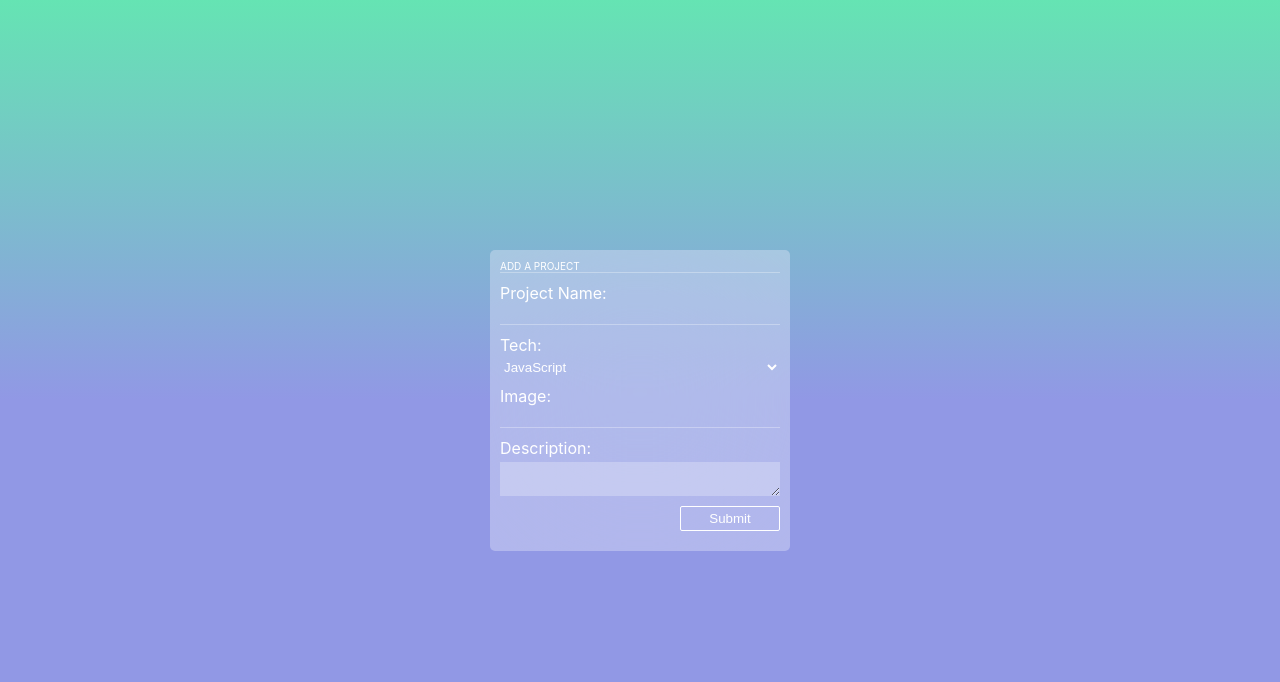
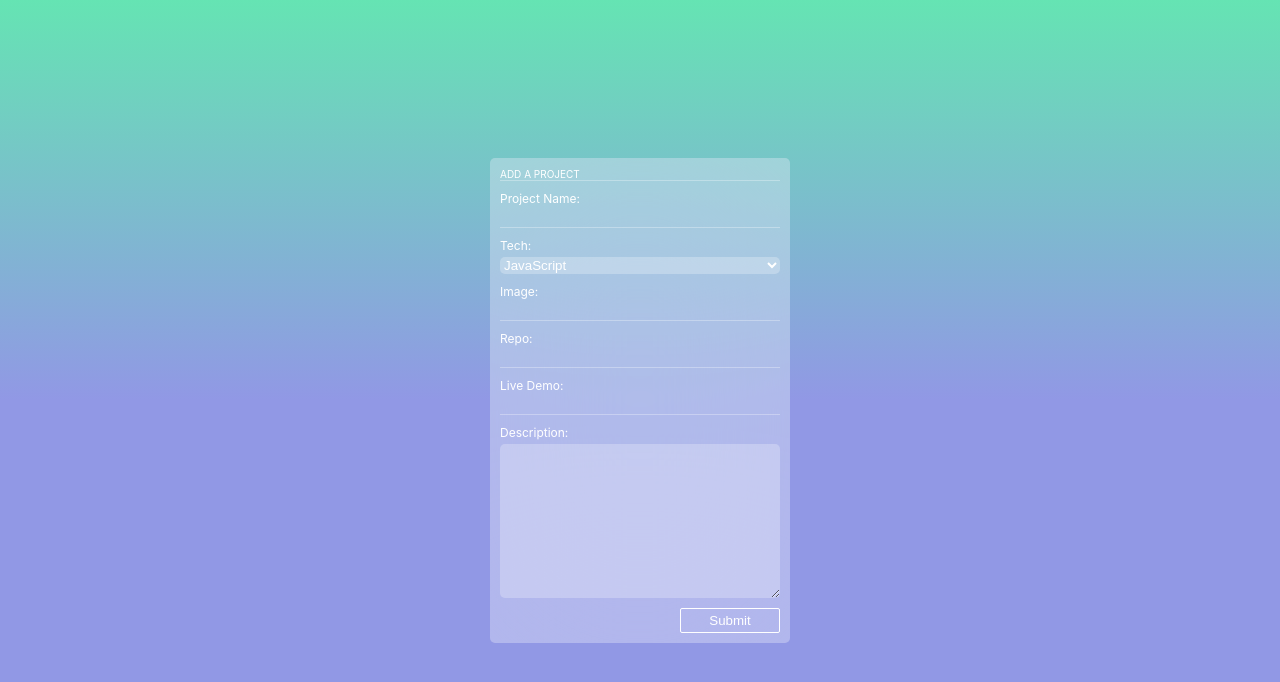
Before and after one commit to adrianmendez03/your-projects-api, a React (Create React App) app: page / in a window 1280 px wide. Shown: the top 682 px of the page. Built offline with nearby package versions, Linux system fonts and the light colour scheme.

Commit message:
progress: form functionality

```diff
--- a/src/App.css
+++ b/src/App.css
@@ -1,3 +1,4 @@
+
 @import url('https://fonts.googleapis.com/css2?family=Nunito&display=swap');
 
 html {
@@ -24,9 +25,10 @@ body {
     border-radius: 5px;
 }
 
-form {
+.form {
     display: flex;
     flex-direction: column;
+    font-size: 12px;
 }
 
 .header {
@@ -40,7 +42,7 @@ label {
     margin-bottom: 4px;
 }
 
-input {
+input, button {
     background-color: transparent;
     border: none;
     color: #fff;
@@ -55,8 +57,9 @@ input[type=text] {
 }
 
 select {
-    background-color: transparent;
+    background-color: rgba(255, 255, 255, 0.25);
     border: none;
+    border-radius: 5px;
     color: #fff;
 }
 
@@ -65,12 +68,14 @@ input, select {
 }
 
 textarea {
+    height: 150px;
     background-color: rgba(255, 255, 255, 0.25);
     border: none;
     color: #fff;
+    border-radius: 5px;
 }
 
-input[type=submit] {
+button {
     width: 100px;
     margin-top: 10px;
     padding: 4px;
@@ -83,7 +88,7 @@ input[type=submit] {
     text-transform: uppercase;
 }
 
-input[type=submit]:hover {
+button:hover {
     background-color: rgba(255, 255, 255, 0.25);
     cursor: pointer;
 }
--- a/src/App.js
+++ b/src/App.js
@@ -1,28 +1,68 @@
+import React, { useState } from 'react';
 import logo from './logo.svg';
 import './App.css';
 
 function App() {
+
+  const url = "https://your-projects-api.herokuapp.com"
+
+  const emptyForm = {
+    name: "",
+    tech: "javascript",
+    image: "",
+    repo: "",
+    demo: "",
+    description: ""
+  }
+
+  const [formVals, setFormVals] = useState(emptyForm)
+
+  const handleChange = event => {
+    const name = event.target.name
+    setFormVals({
+      ...formVals,
+      [name]: event.target.value
+    })
+  }
+
+  const handleCreate = newProject => {
+    fetch(url + '/projects/', {
+      method: "post",
+      headers: {
+        "Content-Type": "application/json"
+      },
+      body: JSON.stringify(newProject)
+    }).then(() => {
+      setFormVals(emptyForm)
+      alert("Project added!")
+    })
+  }
+
   return (
     <div className="App">
       <div className="form-container">
           <div className="header">Add a project</div>
-          <form>
+          <div className="form">
               <label for="name">Project Name:</label>
-              <input type="text" name="name"/>
+              <input type="text" name="name" value={formVals.name} onChange={handleChange}/>
               <label for="tech">Tech:</label>
-              <select name="tech">
+              <select name="tech" onChange={handleChange}>
                   <option value="javascript">JavaScript</option>
                   <option value="react">React</option>
                   <option value="ruby">Ruby</option>
               </select>
               <label for="image">Image: </label>
-              <input type="text" name="image"/>
+              <input type="text" name="image" onChange={handleChange}/>
+              <label for="repo">Repo: </label>
+              <input type="text" name="repo" onChange={handleChange}/>
+              <label for="demo">Live Demo: </label>
+              <input type="text" name="demo" onChange={handleChange}/>
               <label for="description">Description:</label>
-              <textarea type="text" name="description"></textarea>
+              <textarea type="text" name="description" onChange={handleChange}></textarea>
               <div className="button">
-                  <input type="submit" value="Submit"/>
+                  <button onClick={handleCreate}>Submit</button>
               </div>
-          </form>
+          </div>
       </div>
     </div>
   );
```
